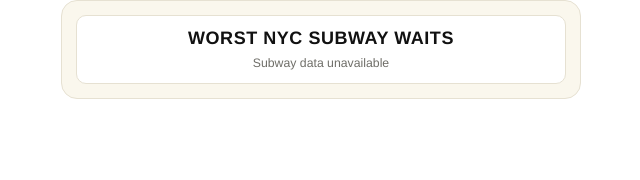
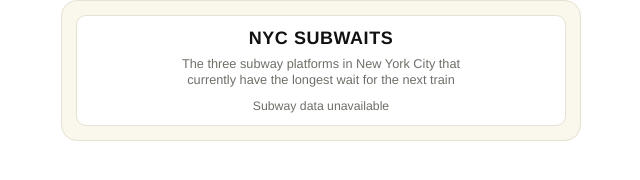
Before and after one commit to mpg603/mpg, a plain HTML site: page widgets/subway-wait.html in a window 1280 px wide. Shown: the whole page, without its empty margins (319-959 px from the left). Drawn offline with Linux system fonts and the light colour scheme; no server answers.

Commit message:
changed name of subway widget, fixed maya long count baktun error

```diff
--- a/widgets/subway-wait.html
+++ b/widgets/subway-wait.html
@@ -1,5 +1,5 @@
 <!doctype html>
-<html lang="en"><head><meta charset="utf-8"><meta name="viewport" content="width=device-width,initial-scale=1"><title>Worst NYC Subway Wait</title><style>html,body{margin:0;background:transparent}body{display:flex;justify-content:center}.sw{--swf:"Helvetica Neue",Helvetica,Arial,sans-serif;font-family:var(--swf);color:#111;background:var(--card,#FAF7ED);border:1px solid var(--line,#E6E1D2);border-radius:16px;width:100%;max-width:520px;padding:14px;box-sizing:border-box}
+<html lang="en"><head><meta charset="utf-8"><meta name="viewport" content="width=device-width,initial-scale=1"><title>NYC Subwaits</title><style>html,body{margin:0;background:transparent}body{display:flex;justify-content:center}.sw{--swf:"Helvetica Neue",Helvetica,Arial,sans-serif;font-family:var(--swf);color:#111;background:var(--card,#FAF7ED);border:1px solid var(--line,#E6E1D2);border-radius:16px;width:100%;max-width:520px;padding:14px;box-sizing:border-box}
 .sw *{box-sizing:border-box}
 .sw-screen{background:#fff;border:1px solid var(--line,#E6E1D2);border-radius:10px;padding:13px 8px 12px;text-align:center;container-type:inline-size}
 .sw-t{font:700 clamp(12px,3.9cqw,18px)/1.1 var(--swf);letter-spacing:.03em;text-transform:uppercase;margin:0 0 clamp(4px,1.6cqw,9px);white-space:nowrap;color:#111}
@@ -16,10 +16,13 @@
 .sw-u{font:400 clamp(12px,3.5cqw,18px)/1 var(--swf);color:#222}
 .sw-s{font:400 clamp(10px,2.6cqw,13px)/1.2 var(--swf);color:#6f6e68;margin:clamp(4px,1.6cqw,9px) 0 0}
 .sw [hidden]{display:none!important}
+
+.sw-sub{font:400 clamp(10px,2.7cqw,13px)/1.25 var(--swf);color:#6f6e68;margin:0 auto clamp(6px,2.2cqw,11px);max-width:30em;text-wrap:balance}
 </style></head><body>
 <section class="sw" id="sw" aria-labelledby="sw-t">
 <div class="sw-screen">
-<h2 class="sw-t" id="sw-t">Worst NYC subway waits</h2>
+<h2 class="sw-t" id="sw-t">NYC Subwaits</h2>
+<p class="sw-sub">The three subway platforms in New York City that currently have the longest wait for the next train</p>
 <ol class="sw-list" id="sw-list" hidden></ol>
 <p class="sw-s" id="sw-s">Loading subway data…</p>
 </div>
```
Also changed, not shown: index.html (+4 -1 lines), widgets/maya-long-count.html (+1 -1 lines).
